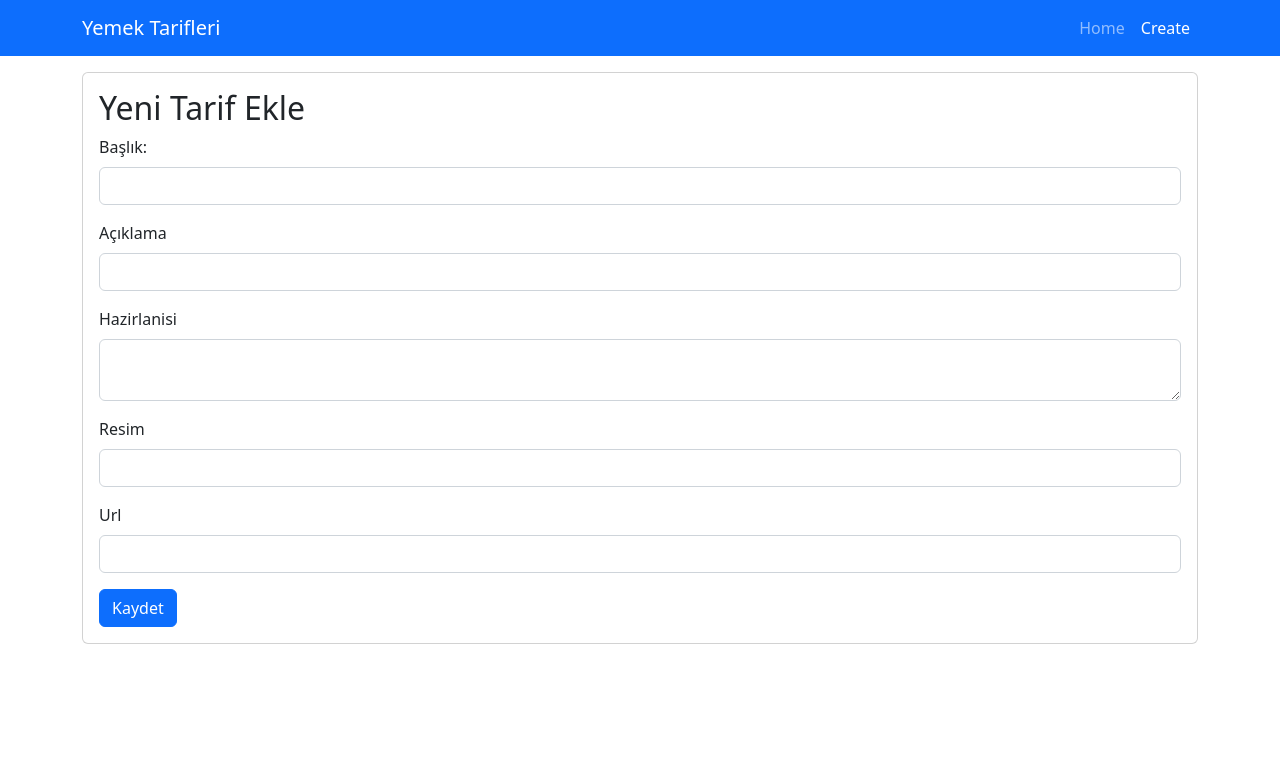
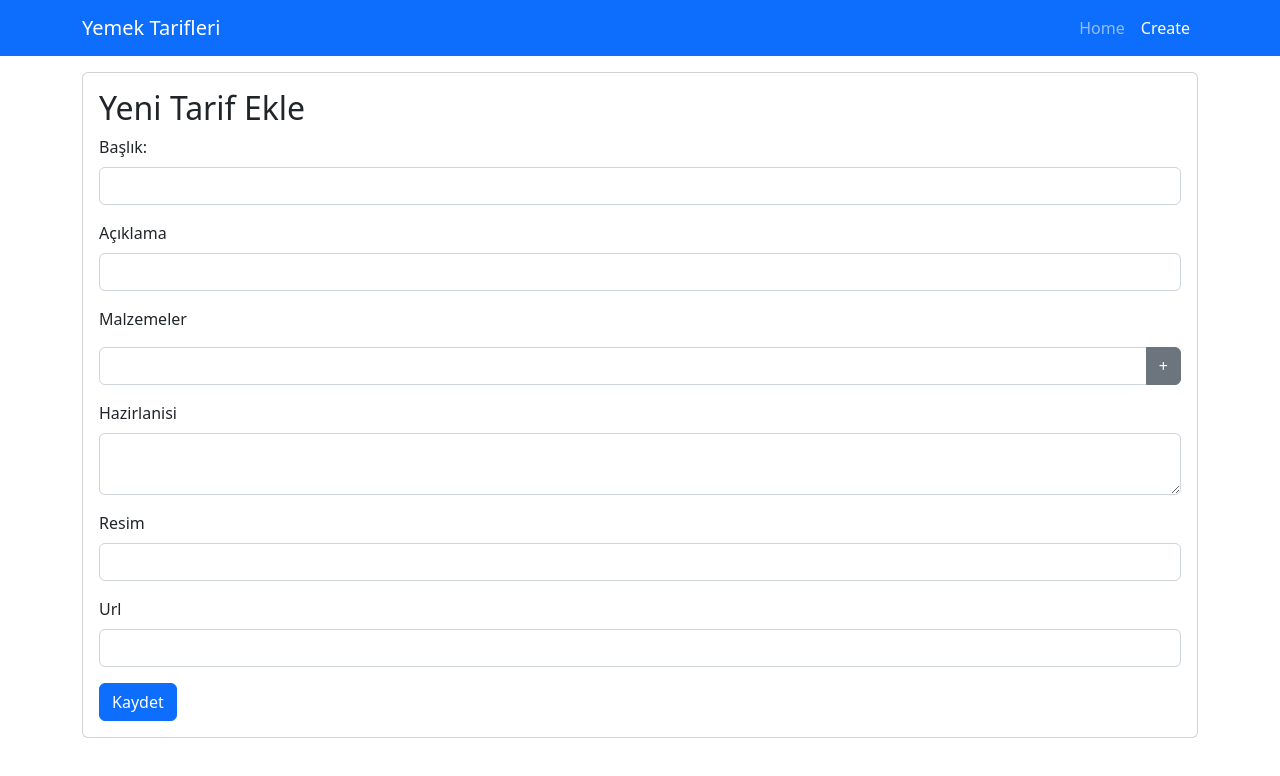
Before and after one commit to sadikturan/udemy-react-dersleri, a React (Create React App) app in the folder yemek-tarifleri/: page /create in a window 1280 px wide. Shown: the top 776 px of the page. Built offline with nearby package versions, Linux system fonts and the light colour scheme.

Commit message:
tarif malzemeleri

```diff
--- a/yemek-tarifleri/src/pages/create/Create.js
+++ b/yemek-tarifleri/src/pages/create/Create.js
@@ -1,4 +1,4 @@
-import React, { useState } from 'react'
+import React, { useRef, useState } from 'react'
 import './Create.css';
 
 function Create() {
@@ -6,7 +6,21 @@ function Create() {
   const [aciklama, setAciklama] = useState('');
   const [hazirlanisi, setHazirlanisi] = useState('');
   const [resim, setResim] = useState('');
+  const [malzeme, setMalzeme] = useState('');
+  const [malzemeler, setMalzemeler] = useState([]);
   const [url, setUrl] = useState('');
+  const malzemeInput = useRef(null);
+
+  const handleAddMalzeme = (e) => {
+    const item = malzeme.trim();
+
+    if(item && !malzemeler.includes(item)) {
+      setMalzemeler(prevItems => [...prevItems, item]);
+    }
+    setMalzeme('');
+    malzemeInput.current.focus();
+    malzemeInput.current.value = "";
+  }
 
   const handleSubmit = (e) => {
     e.preventDefault();
@@ -25,6 +39,13 @@ function Create() {
         <div className="mb-3">
           <label htmlFor="aciklama" className="form-label">Açıklama</label>
           <input type="text" name="aciklama" id="aciklama" className='form-control' onChange={(e) => setAciklama(e.target.value)}/>
+        </div>
+        <div className="mb-3">
+          <label htmlFor="malzemeler">Malzemeler <ul>{malzemeler.map(item=><li key={item}>{item}</li>)}</ul></label>
+          <div className="input-group">
+            <input type="text" ref={malzemeInput} name="malzeme" className='form-control' onChange={(e) => setMalzeme(e.target.value)}/>
+            <button className='btn btn-secondary' type='button' onClick={handleAddMalzeme}>+</button>
+          </div>
         </div>
         <div className="mb-3">
           <label htmlFor="hazirlanisi" className="form-label">Hazirlanisi</label>
--- a/yemek-tarifleri/src/pages/home/Home.js
+++ b/yemek-tarifleri/src/pages/home/Home.js
@@ -5,7 +5,7 @@ import useFetch from '../../hooks/useFetch';
 
 function Home() {
 
-  const { data: tarifler, isLoading, error } = useFetch("http://localhost:3000/tarifler2")
+  const { data: tarifler, isLoading, error } = useFetch("http://localhost:3000/tarifler")
 
   return (
     <div className="row mt-3">
```
